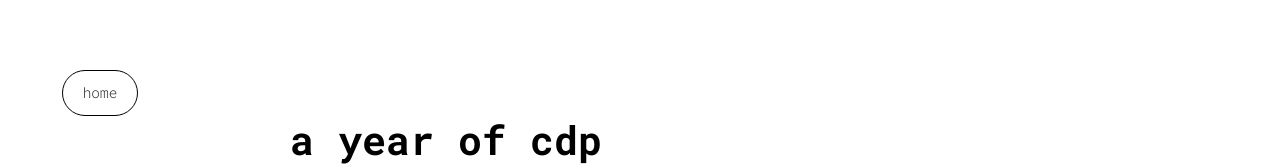
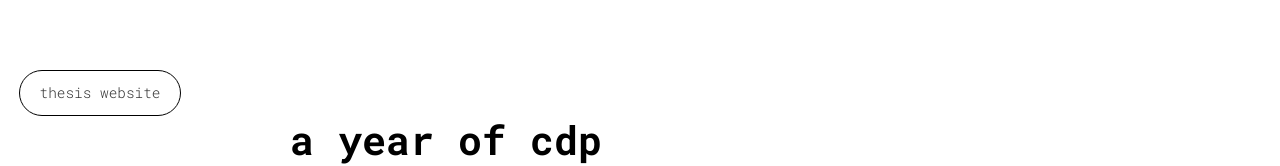
Before and after one commit to badriyahs/Thesis, a plain HTML site: page portfolio/portfolio.html in a window 1280 px wide. Shown: the part 307-473 px from the top of the page. Drawn offline with Linux system fonts and the light colour scheme; files whose address does not match are found by name.

Commit message:
Update portfolio.html

```diff
--- a/portfolio/portfolio.html
+++ b/portfolio/portfolio.html
@@ -14,7 +14,7 @@
     <!-- Sidebar Menu -->
     <nav class="sidebar-menu">
         <ul>
-            <li><a href="../index.html">home</a></li>
+            <li><a href="../index.html">thesis website</a></li>
         </ul>
     </nav>
 
```
